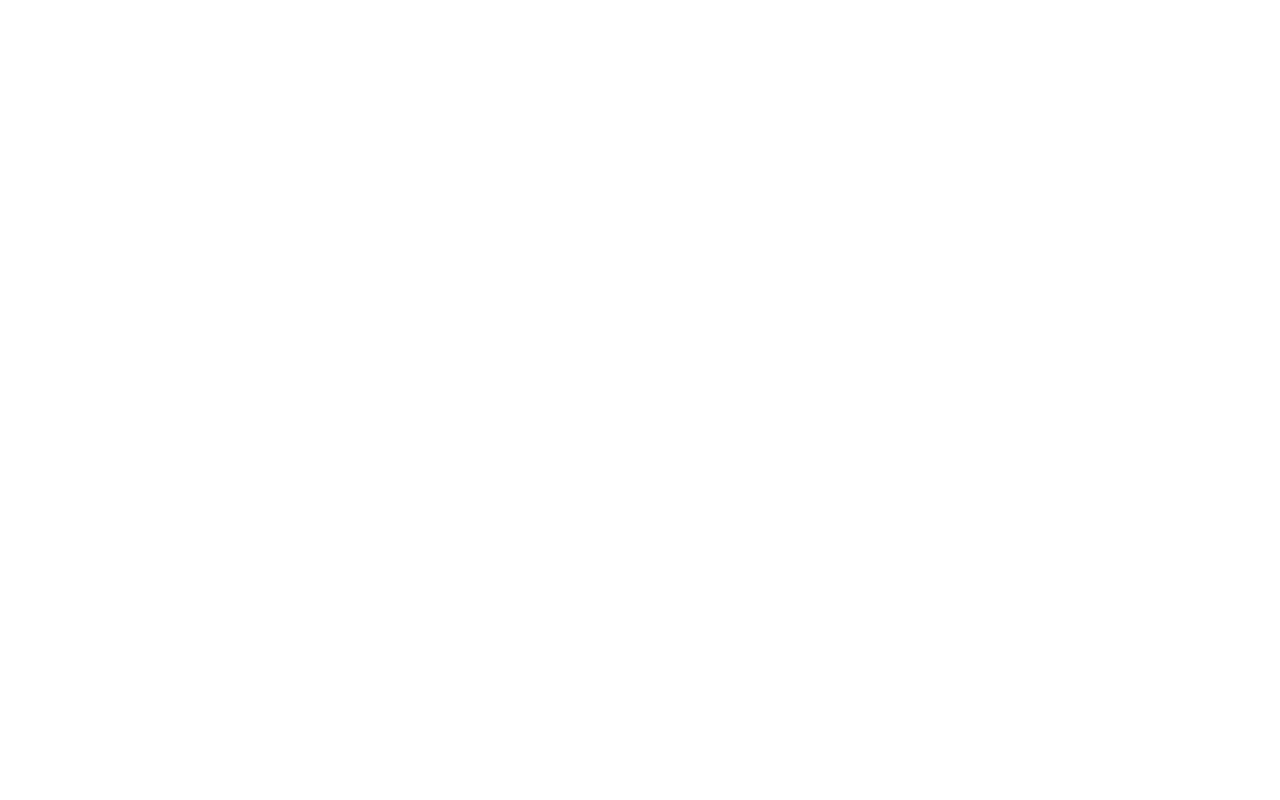
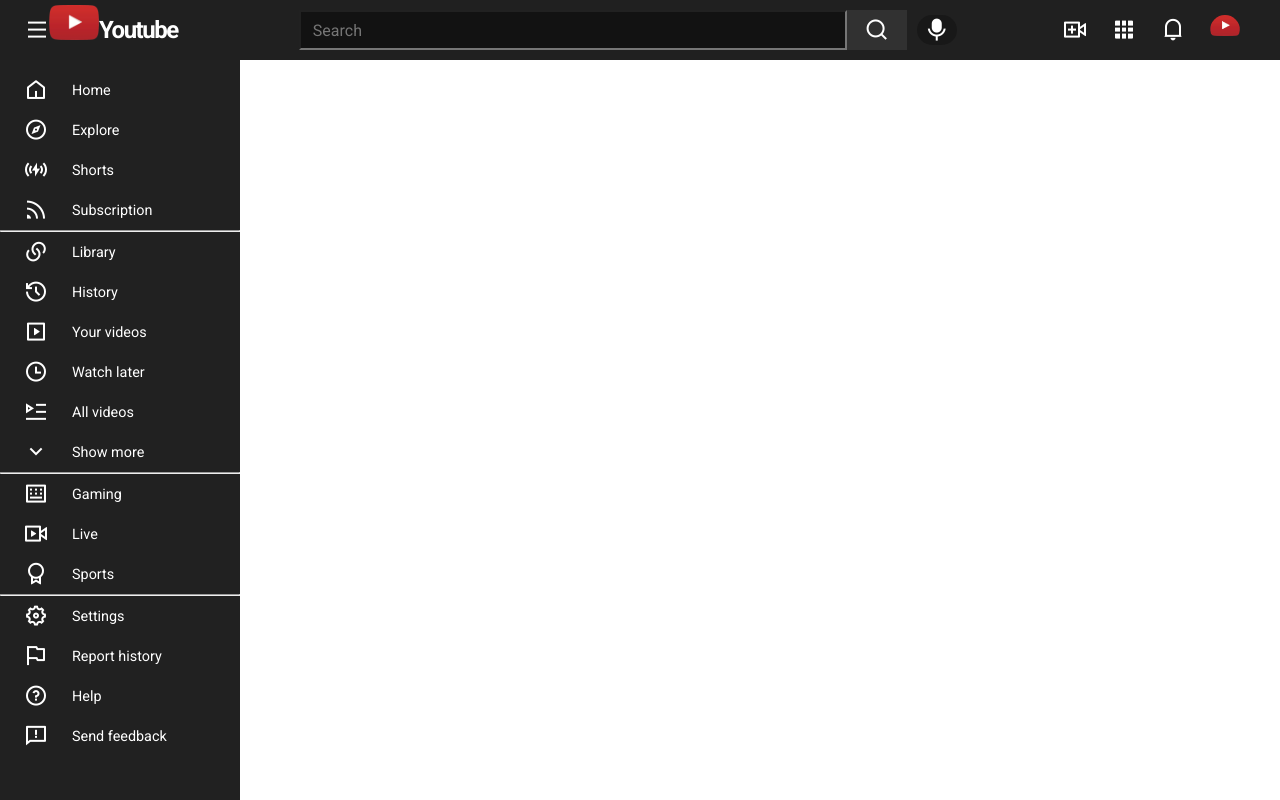
Before and after one commit to duvanrg/youtube-Clone, a plain HTML site: page index.html in a window 1280 px wide. Drawn offline with nearby package versions, Linux system fonts and the light colour scheme.

Commit message:
feat: :tada: Start proyect
start the proyect creating the file base and images

```diff
--- a/css/style.css
+++ b/css/style.css
@@ -0,0 +1,189 @@
+@import url('https://fonts.googleapis.com/css2?family=Roboto:wght@400;500;700;900&display=swap');
+
+* {
+    padding: 0;
+    margin: 0;
+    box-sizing: border-box;
+    scroll-behavior: smooth;
+    font-family: 'Roboto', sans-serif;
+}
+
+h1 {
+    font-size: 1.5rem;
+}
+
+h4 {
+    font-size: .9rem;
+    text-transform: uppercase;
+    color: #aaa;
+    margin-left: 20px;
+}
+
+i {
+    font-size: 1.5rem;
+    color: #fff;
+}
+
+p,
+a {
+    font-size: 0.9rem;
+}
+
+hr {
+    border: 1px solid rgba(255, 255, 255, 0, 1);
+}
+
+/* Header start*/
+
+.head {
+    position: fixed;
+    top: 0;
+    left: 0;
+    width: 100%;
+    background-color: #202020;
+    display: flex;
+    align-items: center;
+    justify-content: space-between;
+    padding: 5px 25px;
+    padding-right: 40px;
+}
+
+.logo-img {
+    position: relative;
+    height: 50px;
+    width: 50px;
+}
+
+img {
+    position: absolute;
+    top: 0;
+    left: 0;
+    width: 100%;
+    width: 100%;
+    object-fit: cover;
+}
+
+#logo-txt {
+    letter-spacing: -1.5px;
+    color: #fff;
+}
+
+.logo {
+    display: flex;
+    align-items: center;
+}
+
+.logo-container {
+    display: flex;
+    align-items: center;
+}
+
+.search-container {
+    display: flex;
+    align-items: center;
+    flex: 0 1 658px;
+    margin-left: 40px;
+}
+
+.search-container form {
+    position: relative;
+    width: 100%;
+}
+
+.search-container input {
+    height: 40px;
+    display: flex;
+    align-items: center;
+    width: 100%;
+    background-color: #121212;
+    border: 1px solid rgba(255, 255, 255, 0, 1);
+    padding: 12px;
+    color: #fff;
+    font-size: 1rem;
+}
+
+.search {
+    min-width: 60px;
+    height: 40px;
+    display: flex;
+    align-items: center;
+    justify-content: center;
+    z-index: 20;
+    background-color: #313131;
+    outline: none;
+    border: none;
+}
+
+.mic {
+    display: flex;
+    align-items: center;
+    justify-content: center;
+    background-color: #181818;
+    height: 30px;
+    min-width: 40px;
+    border-radius: 50px;
+    outline: none;
+    border: none;
+    margin-left: 10px;
+}
+
+.profile-container {
+    display: flex;
+    align-items: center;
+}
+
+.profile-container i {
+    margin-left: 25px;
+}
+
+.profile-box {
+    position: relative;
+    height: 30px;
+    width: 30px;
+    border-radius: 50%;
+    overflow: hidden;
+    margin-left: 25px;
+}
+
+/* Main Container start*/
+
+.body-container {
+    display: flex;
+    position: fixed;
+    height: calc(100vh - 60px);
+    top: 60px;
+}
+
+.sidebar {
+    background-color: #212121;
+    padding-top: 10px;
+    width: 240px;
+    overflow-y: scroll;
+}
+
+.sidebar a {
+    text-decoration: none;
+    color: #fff;
+
+}
+
+.sidebar-items {
+    display: flex;
+    flex-direction: column;
+}
+
+.sidebar-item {
+    display: flex;
+    align-items: center;
+    padding: 0 24px;
+    cursor: pointer;
+    height: 40px;
+}
+
+.sidebar-item.hover {
+    background-color: #4c4c4c;
+}
+
+.sidebar-item i {
+    margin-right: 24px;
+}
--- a/index.html
+++ b/index.html
@@ -1,13 +1,69 @@
 <!DOCTYPE html>
 <html lang="en">
+
 <head>
     <meta charset="UTF-8">
     <meta name="viewport" content="width=device-width, initial-scale=1.0">
     <title>Youtube</title>
+    <link rel="shortcut icon" href="images/logo.png" type="image/x-icon">
+    <link rel="stylesheet" href="css/style.css">
+    <link href="https://cdn.jsdelivr.net/npm/remixicon@3.5.0/fonts/remixicon.css" rel="stylesheet">
 </head>
+
 <body>
-    <header>
+    <header class="head">
+        <section class="logo-container">
+            <i class="ri-menu-line"></i>
+            <div class="logo">
+                <div class="logo-img">
+                    <img src="images/logo.png" alt="">
+                </div>
+                <h1 id="logo-txt">Youtube</h1>
+            </div>
+        </section>
+        <section class="search-container">
+            <form action="search-container">
+                <input type="text" placeholder="Search">
+            </form>
+            <button class="search"><i class="ri-search-line"></i></button>
+            <button class="mic"><i class="ri-mic-fill"></i></button>
+        </section>
+        <section class="profile-container">
+            <i class="ri-video-add-line"></i>
+            <i class="ri-grid-fill"></i>
+            <i class="ri-notification-4-line"></i>
+            <div class="profile-box">
+                <img src="images/logo.png" alt="">
+            </div>
+        </section>
+    </header>
+    <main class="body-container">
+        <div class="sidebar">
+            <div class="sidebar-items">
+                <a href="#" class="sidebar-item"><i class="ri-home-5-line"></i>Home</a>
+                <a href="#" class="sidebar-item"><i class="ri-compass-3-line"></i>Explore</a>
+                <a href="#" class="sidebar-item"><i class="ri-wireless-charging-line"></i>Shorts</a>
+                <a href="#" class="sidebar-item"><i class="ri-rss-line"></i>Subscription</a>
+                <hr>
+                <a href="#" class="sidebar-item"> <i class="ri-links-line"></i>Library</a>
+                <a href="#" class="sidebar-item"><i class="ri-history-line"></i>History</a>
+                <a href="#" class="sidebar-item"><i class="ri-video-line"></i>Your videos</a>
+                <a href="#" class="sidebar-item"><i class="ri-time-line"></i>Watch later</a>
+                <a href="#" class="sidebar-item"><i class="ri-play-list-2-line"></i>All videos</a> <a href="#"
+                    class="sidebar-item"><i class="ri-arrow-down-s-line"></i>Show more</a>
+                <hr>
+                <a href="#" class="sidebar-item"><i class="ri-keyboard-box-line"></i>Gaming</a>
+                <a href="#" class="sidebar-item"><i class="ri-live-line"></i>Live</a>
+                <a href="#" class="sidebar-item"><i class="ri-award-line"></i>Sports</a>
+                <hr>
+                <a href="#" class="sidebar-item"><i class="ri-settings-5-line"></i>Settings</a>
+                <a href="#" class="sidebar-item"><i class="ri-flag-line"></i>Report history</a>
+                <a href="#" class="sidebar-item"><i class="ri-question-line"></i>Help</a>
+                <a href="#" class="sidebar-item"><i class="ri-feedback-line"></i>Send feedback</a>
+            </div>
+        </div>
+        <div class="content"></div>
+    </main>
+</body>
 
-    </header>
-</body>
 </html>
```
Also changed, not shown: images/1.png (added), images/2.png (added), images/3.png (added), images/cwv.png (added), images/logo.png (added), images/unnamed (7).jpg (added).
